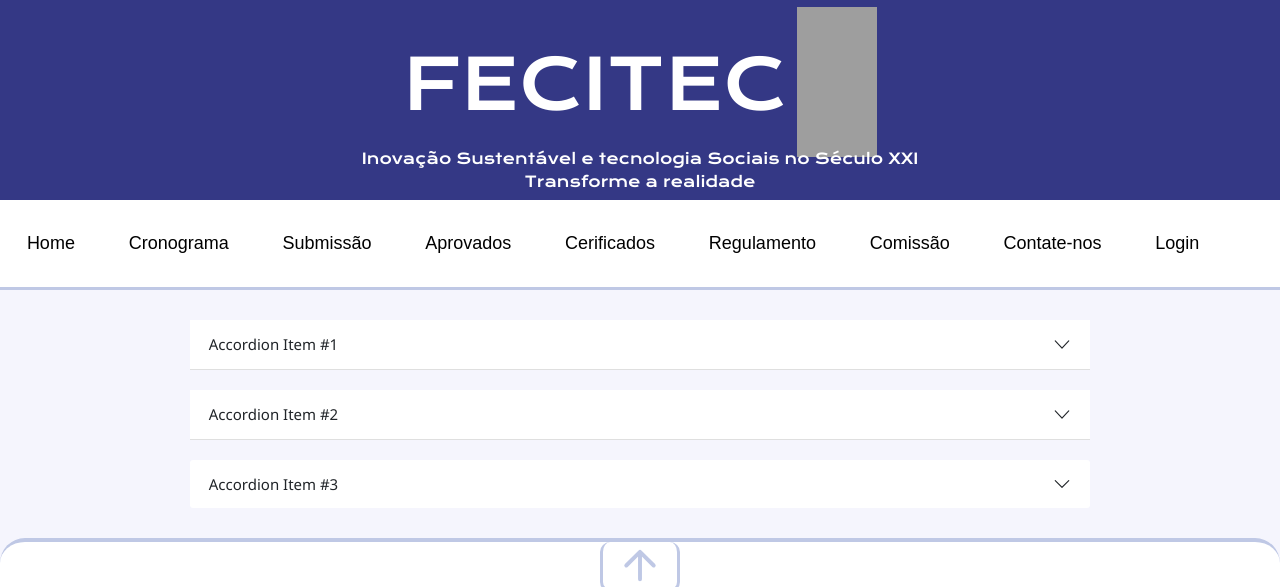
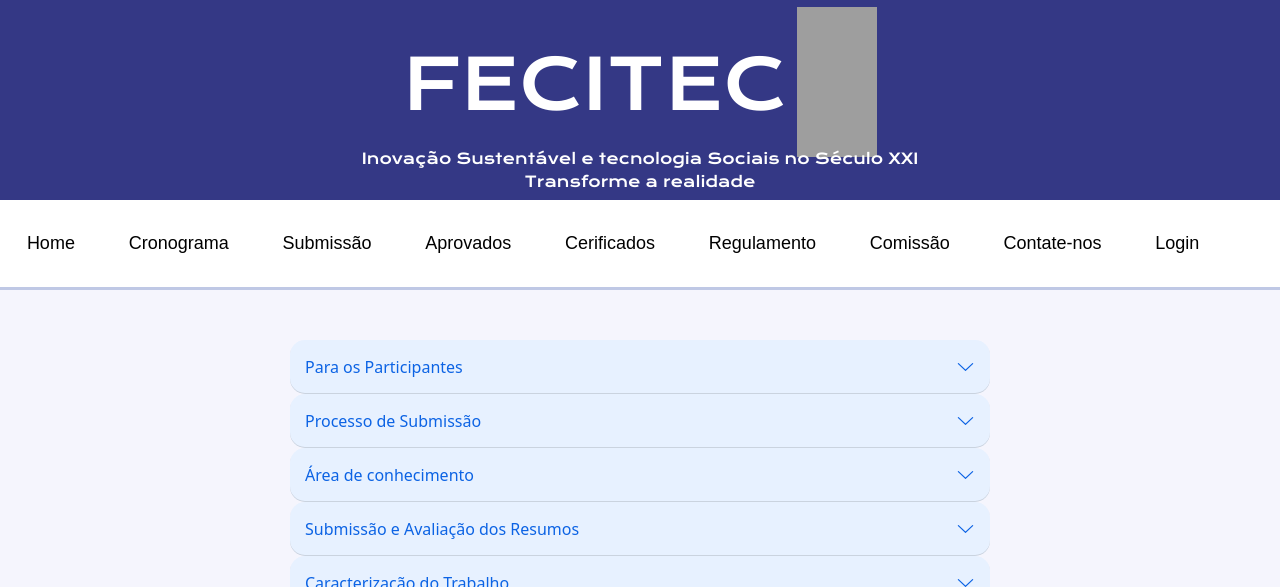
Before and after one commit to JH0nnYGb/FECITEC_GIT, a Django app: page //regulamento in a window 1280 px wide. Shown: the top 587 px of the page. Run offline with Django 5.2, Linux system fonts and the light colour scheme; grey boxes are pictures that could not be loaded.

Commit message:
Criacao do estilo do acordeon (nao finalizado)

```diff
--- a/fecitec/static/Css/Midias/Phone/certificados-phone.css
+++ b/fecitec/static/Css/Midias/Phone/certificados-phone.css
@@ -69,7 +69,7 @@
         padding-top: 20px;
     }
 
-    .table-responsive {
+    .table-responsiv {
         overflow-x: auto; /* Adiciona a rolagem lateral */
         width: 100%;
         text-align: center;
--- a/fecitec/static/Css/regulamento.css
+++ b/fecitec/static/Css/regulamento.css
@@ -1,14 +1,78 @@
-/* Estilos personalizados para o acordeão */
-main {
-    display: flex;
+/* main{
+    display:flex;
     justify-content: center;
     align-items: center;
+} */
+
+
+.accordion-container {
+    display:flex;
+    justify-content: center;
+    align-items: center;
+    flex-direction: column;
+    height: auto;
+    max-width: 700px;
+    margin-inline: auto;
+    margin-top: 50px;
+    margin-bottom: 50px ;
 }
 
-.accordion {
+.accordion-item {
+    margin-bottom: 10px;
+}
+
+.sanfona-item{
+    width:100%;
+}
+
+.accordion-button {
+    width: 100%;
+    padding: 15px;
+    background-color: #ffffff;
+    color: #000;
+    text-align: left;
+    font-size: 16px;
+    border: none;
+    outline: none;
+    border-radius: 15px;
     display: flex;
-    flex-direction: column;
-    width: 60rem;
-    gap: 20px;
-    margin: 30px 0;
+    justify-content: space-between;
+    align-items: center;
+    cursor: pointer;
 }
+
+.accordion-button:not(.collapsed)::after {
+    transform: rotate(0deg);
+    transition: transform 0.6s;
+}
+
+.accordion-button.active:after {
+    transform: rotate(180deg); /* gira a seta para cima */
+    transition: transform 0.6s;
+}
+
+
+.accordion-content {
+    position: sticky;
+    z-index: 999;
+    max-height: 0;
+    overflow: hidden;
+    background-color: red;
+    color: #ffffff;
+    padding: 0 15px;
+    transition: max-height 0.3s ease;
+    border-radius: 0 0 15px 15px;
+}
+
+.accordion-content p {
+    padding: 15px 0;
+}
+
+
+.accordion-button:not(.collapsed) {
+    position: sticky;
+    z-index: 1000;
+    color: #0c63e4;
+    background-color: #e7f1ff;
+    box-shadow: inset 0 -1px 0 rgba(0, 0, 0, .125);
+}
--- /dev/null
+++ b/fecitec/static/Js/acordion.js
@@ -0,0 +1,13 @@
+document.querySelectorAll('.accordion-button').forEach(button => {
+    button.addEventListener('click', () => {
+        const content = button.nextElementSibling;
+
+        button.classList.toggle('active');
+
+        if (button.classList.contains('active')) {
+            content.style.maxHeight = content.scrollHeight + 'px';
+        } else {
+            content.style.maxHeight = 0;
+        }
+    });
+});
--- a/fecitec/templates/base.html
+++ b/fecitec/templates/base.html
@@ -127,6 +127,9 @@
         <p class="copyright">2024 - Feira de Ciência e Tecnologia do Município de Senhor do Bonfim e do Território de Identidade do Piemonte Norte do Itapicuru.</p>
     </footer>
 
+    {% block script %}
+         <!-- Script content will go here -->
+    {% endblock %}
     <script src="https://cdn.jsdelivr.net/npm/bootstrap@5.3.3/dist/js/bootstrap.bundle.min.js" integrity="sha384-YvpcrYf0tY3lHB60NNkmXc5s9fDVZLESaAA55NDzOxhy9GkcIdslK1eN7N6jIeHz" crossorigin="anonymous"></script>
 </body>
 </html>
--- a/fecitec/templates/certificados.html
+++ b/fecitec/templates/certificados.html
@@ -21,7 +21,7 @@
                 </article>
                 <div class="barracks"></div>
             </section>
-            <section class="table-responsive"> <!-- dessa div deixa a tabela responsiva para midias menores  -->
+            <section class="table-responsiv"> <!-- dessa div deixa a tabela responsiva para midias menores  -->
                 <table class="table_approved">
                     <thead class="cabecalho_table">
                         <th w-10%>Titulo</th>
@@ -62,7 +62,7 @@
                 </article>
                 <div class="barracks"></div>
             </section>
-            <section class="table-responsive"> <!-- dessa div deixa a tabela responsiva para midias menores  -->
+            <section class="table-responsiv"> <!-- dessa div deixa a tabela responsiva para midias menores  -->
                 <table class="table_approved">
                     <thead class="cabecalho_table">
                         <th w-10%>Titulo</th>
--- a/fecitec/templates/regulamento.html
+++ b/fecitec/templates/regulamento.html
@@ -8,39 +8,52 @@
 {% block title %}Home{% endblock %}
 
 {% block content %}
-
-
-<div class="accordion accordion-flush" id="accordionFlushExample">
-    <div class="accordion-item">
-      <h2 class="accordion-header">
-        <button class="accordion-button collapsed rounded" type="button" data-bs-toggle="collapse" data-bs-target="#flush-collapseOne" aria-expanded="false" aria-controls="flush-collapseOne">
-          Accordion Item #1
-        </button>
-      </h2>
-      <div id="flush-collapseOne" class="accordion-collapse collapse rounded" data-bs-parent="#accordionFlushExample">
-        <div class="accordion-body">Placeholder content for this accordion, which is intended to demonstrate the <code>.accordion-flush</code> class. This is the first item's accordion body.</div>
+<!-- o nome da classe sanfona item foi colocado assim para evidar conflidos com classes do bootstrap  -->
+<div class="accordion-container">
+  <div class="sanfona-item">
+      <button class="accordion-button">Para os Participantes</button>
+      <div class="accordion-content">
+          <p>Conteúdo relacionado a Para os Participantes.</p>
       </div>
-    </div>
-    <div class="accordion-item">
-      <h2 class="accordion-header">
-        <button class="accordion-button collapsed rounded " type="button" data-bs-toggle="collapse" data-bs-target="#flush-collapseTwo" aria-expanded="false" aria-controls="flush-collapseTwo">
-          Accordion Item #2
-        </button>
-      </h2>
-      <div id="flush-collapseTwo" class="accordion-collapse collapse" data-bs-parent="#accordionFlushExample">
-        <div class="accordion-body">Placeholder content for this accordion, which is intended to demonstrate the <code>.accordion-flush</code> class. This is the second item's accordion body. Let's imagine this being filled with some actual content.</div>
+  </div>
+  <div class="sanfona-item">
+      <button class="accordion-button">Processo de Submissão</button>
+      <div class="accordion-content">
+          <p>Conteúdo relacionado a Processo de Submissão.</p>
       </div>
-    </div>
-    <div class="accordion-item rounded">
-      <h2 class="accordion-header rounded">
-        <button class="accordion-button collapsed rounded" type="button" data-bs-toggle="collapse" data-bs-target="#flush-collapseThree" aria-expanded="false" aria-controls="flush-collapseThree">
-          Accordion Item #3
-        </button>
-      </h2>
-      <div id="flush-collapseThree" class="accordion-collapse collapse rounded" data-bs-parent="#accordionFlushExample">
-        <div class="accordion-body">Placeholder content for this accordion, which is intended to demonstrate the <code>.accordion-flush</code> class. This is the third item's accordion body. Nothing more exciting happening here in terms of content, but just filling up the space to make it look, at least at first glance, a bit more representative of how this would look in a real-world application.</div>
+  </div>
+  <div class="sanfona-item">
+      <button class="accordion-button">Área de conhecimento</button>
+      <div class="accordion-content">
+          <p>Conteúdo relacionado a Área de conhecimento.</p>
       </div>
-    </div>
   </div>
+  <div class="sanfona-item">
+    <button class="accordion-button">Submissão e Avaliação dos Resumos </button>
+    <div class="accordion-content">
+        <p>Conteúdo relacionado a Área de conhecimento.</p>
+  </div>
+  <div class="sanfona-item">
+    <button class="accordion-button">Caracterização do Trabalho </button>
+    <div class="accordion-content">
+        <p>Conteúdo relacionado a Área de conhecimento.</p>
+  </div>
+  <div class="sanfona-item">
+    <button class="accordion-button">Julgamento do Trabalho </button>
+    <div class="accordion-content">
+        <p>Conteúdo relacionado a Área de conhecimento.</p>
+  </div>
+  <div class="sanfona-item">
+    <button class="accordion-button">Certificados</button>
+    <div class="accordion-content">
+        <p>Conteúdo relacionado a Área de conhecimento.</p>
+  </div>
+</div>
+  <!-- Adicione mais itens de acordeão aqui -->
+</div>
 
 {% endblock %}
+
+{% block script %}
+  <script src=" static/Js/acordion.js " ></script>
+{% endblock %}
```
Also changed, not shown: fecitec/static/Css/aprovados.css (+10 -1 lines), fecitec/static/Css/certificados.css (+5 -2 lines).
